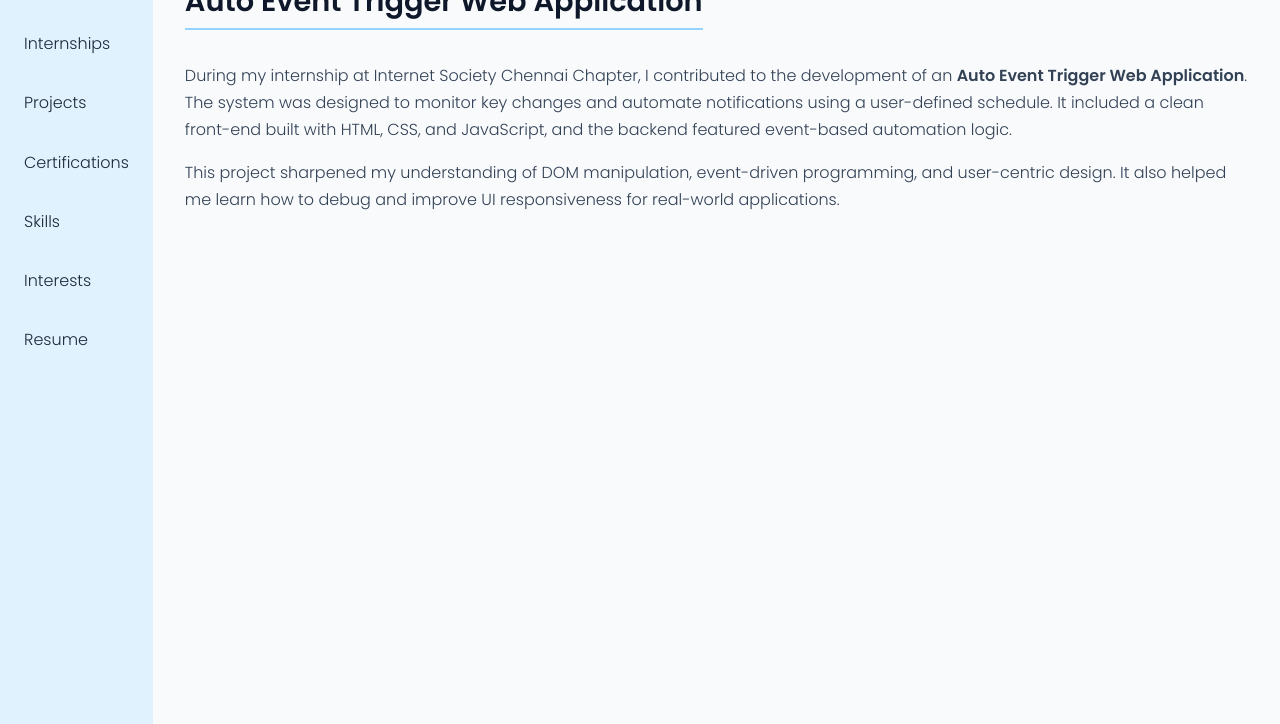
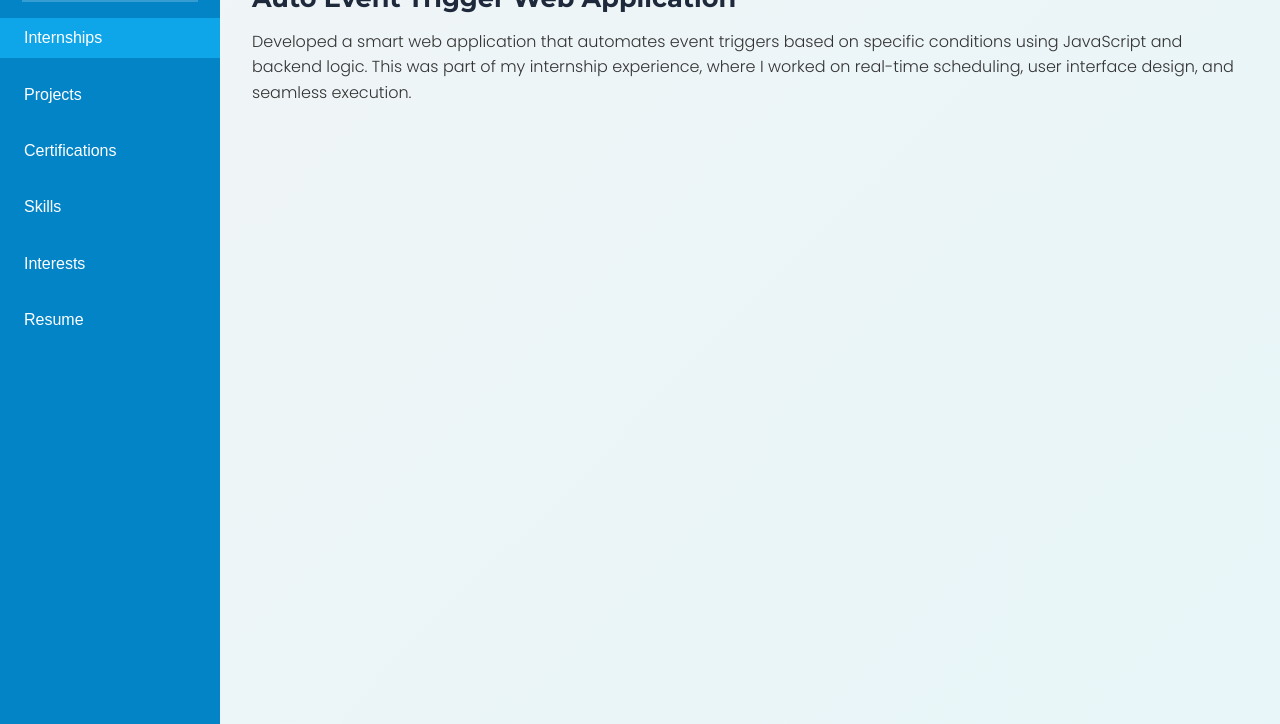
Before and after one commit to sathiya-shree/web, a plain HTML site: page details.html in a window 1280 px wide. Shown: the part 76-800 px from the top of the page. Drawn offline with Linux system fonts and the light colour scheme.

Commit message:
Update details.html

```diff
--- a/details.html
+++ b/details.html
@@ -3,179 +3,179 @@
 <head>
   <meta charset="UTF-8" />
   <meta name="viewport" content="width=device-width, initial-scale=1.0"/>
-  <title>Explore My Work</title>
-  <link href="https://fonts.googleapis.com/css2?family=Poppins:wght@300;600&display=swap" rel="stylesheet" />
+  <title>My Work</title>
+  <link href="https://fonts.googleapis.com/css2?family=Poppins:wght@300;600&family=Montserrat:wght@700&display=swap" rel="stylesheet">
   <style>
     body {
+      margin: 0;
       font-family: 'Poppins', sans-serif;
-      background: #f3f4f6;
+      background: linear-gradient(135deg, #f3f4f6, #e0f7fa);
+      background-size: 200% 200%;
+      animation: gradientBG 6s ease infinite;
       color: #333;
-      margin: 0;
-      padding: 0;
-      display: flex;
-      height: 100vh;
-      overflow: hidden;
     }
 
-    .sidebar {
-      width: 240px;
-      background: #e0f2fe;
-      padding: 1.5rem 1rem;
-      box-shadow: 2px 0 5px rgba(0,0,0,0.05);
-      transition: all 0.3s ease;
+    @keyframes gradientBG {
+      0% { background-position: 0% 50%; }
+      50% { background-position: 100% 50%; }
+      100% { background-position: 0% 50%; }
     }
 
-    .sidebar h3 {
-      margin-bottom: 1.5rem;
-      font-size: 1.3rem;
-      color: #0284c7;
-      text-align: center;
+    .layout {
+      display: flex;
+      min-height: 100vh;
     }
 
-    .sidebar ul {
-      list-style: none;
-      padding: 0;
+    nav {
+      width: 220px;
+      background: #0284c7;
+      color: white;
+      padding-top: 2rem;
+      display: flex;
+      flex-direction: column;
+      align-items: flex-start;
+      gap: 1rem;
     }
 
-    .sidebar li {
-      margin-bottom: 1.2rem;
-      cursor: pointer;
-      font-weight: 500;
-      padding: 0.4rem 0.5rem;
-      border-radius: 8px;
-      color: #1e293b;
-      transition: background 0.3s, transform 0.2s;
+    nav h2 {
+      font-size: 1.4rem;
+      margin: 0 auto;
+      font-family: 'Montserrat', sans-serif;
+      padding-bottom: 1rem;
+      border-bottom: 2px solid rgba(255,255,255,0.2);
+      width: 80%;
     }
 
-    .sidebar li:hover {
-      background: #bae6fd;
-      transform: translateX(5px);
-      color: #0ea5e9;
+    nav button {
+      background: none;
+      border: none;
+      color: white;
+      padding: 0.7rem 1.5rem;
+      width: 100%;
+      text-align: left;
+      font-size: 1rem;
+      cursor: pointer;
+      transition: background 0.3s;
     }
 
-    .content {
-      flex-grow: 1;
-      padding: 2rem;
-      overflow-y: auto;
-      background: #f8fafc;
-      transition: background 0.4s ease-in-out;
+    nav button:hover,
+    nav button.active {
+      background: #0ea5e9;
     }
 
-    .content-section {
-      display: none;
-      opacity: 0;
-      transform: translateY(20px);
-      transition: opacity 0.5s ease, transform 0.5s ease;
+    main {
+      flex: 1;
+      padding: 2rem;
+      animation: fadeInMain 1s ease;
     }
 
-    .content-section.active {
-      display: block;
-      opacity: 1;
-      transform: translateY(0);
+    @keyframes fadeInMain {
+      from { opacity: 0; transform: translateY(10px); }
+      to { opacity: 1; transform: translateY(0); }
     }
 
-    h2 {
-      color: #0f172a;
-      margin-bottom: 1rem;
-      font-size: 1.8rem;
-      border-bottom: 2px solid #94d2ff;
-      display: inline-block;
-      padding-bottom: 0.3rem;
+    section {
+      display: none;
     }
 
-    p, li {
-      line-height: 1.7;
-      font-size: 1rem;
-      color: #334155;
+    section.active {
+      display: block;
     }
 
-    ul {
-      padding-left: 1.2rem;
+    h3 {
+      font-family: 'Montserrat', sans-serif;
+      color: #1e293b;
+      font-size: 1.6rem;
+      margin-bottom: 1rem;
     }
 
-    a {
-      color: #0284c7;
-      text-decoration: none;
-    }
-
-    a:hover {
-      text-decoration: underline;
+    p {
+      line-height: 1.6;
+      font-size: 1rem;
     }
   </style>
 </head>
 <body>
-  <div class="sidebar">
-    <h3>My Work</h3>
-    <ul>
-      <li onclick="showSection('internships')">Internships</li>
-      <li onclick="showSection('projects')">Projects</li>
-      <li onclick="showSection('certifications')">Certifications</li>
-      <li onclick="showSection('skills')">Skills</li>
-      <li onclick="showSection('interests')">Interests</li>
-      <li onclick="showSection('resume')">Resume</li>
-    </ul>
-  </div>
+  <div class="layout">
+    <nav>
+      <h2>Explore</h2>
+      <button class="tab-btn active" data-target="internships">Internships</button>
+      <button class="tab-btn" data-target="projects">Projects</button>
+      <button class="tab-btn" data-target="certifications">Certifications</button>
+      <button class="tab-btn" data-target="skills">Skills</button>
+      <button class="tab-btn" data-target="interests">Interests</button>
+      <button class="tab-btn" data-target="resume">Resume</button>
+    </nav>
 
-  <div class="content">
-    <div id="internships" class="content-section active">
-      <h2>Auto Event Trigger Web Application</h2>
-      <p>
-        During my internship at Internet Society Chennai Chapter, I contributed to the development of an <strong>Auto Event Trigger Web Application</strong>. The system was designed to monitor key changes and automate notifications using a user-defined schedule. It included a clean front-end built with HTML, CSS, and JavaScript, and the backend featured event-based automation logic.
-      </p>
-      <p>
-        This project sharpened my understanding of DOM manipulation, event-driven programming, and user-centric design. It also helped me learn how to debug and improve UI responsiveness for real-world applications.
-      </p>
-    </div>
+    <main>
+      <section id="internships" class="active">
+        <h3>Auto Event Trigger Web Application</h3>
+        <p>
+          Developed a smart web application that automates event triggers based on specific conditions using JavaScript and backend logic.
+          This was part of my internship experience, where I worked on real-time scheduling, user interface design, and seamless execution.
+        </p>
+      </section>
 
-    <div id="projects" class="content-section">
-      <h2>Projects</h2>
-      <ul>
-        <li>Portfolio Website</li>
-        <li>To-Do List App</li>
-        <li>Weather App (Coming soon)</li>
-      </ul>
-    </div>
+      <section id="projects">
+        <h3>Projects</h3>
+        <p>
+          - Portfolio Website<br>
+          - To-Do List Application<br>
+          - Weather App (In Progress)<br>
+          Built with HTML, CSS, and JavaScript — focused on clean design and interactive user experience.
+        </p>
+      </section>
 
-    <div id="certifications" class="content-section">
-      <h2>Certifications</h2>
-      <ul>
-        <li>HTML for Programmers</li>
-        <li>Spark AR Certification</li>
-        <li>Cybersecurity Fundamentals</li>
-        <li>ISRO Online Training Program</li>
-      </ul>
-    </div>
+      <section id="certifications">
+        <h3>Certifications</h3>
+        <p>
+          - HTML for Programmers<br>
+          - Spark AR by Meta<br>
+          - Cyber Security Fundamentals<br>
+          - Web Development Workshop<br>
+          - ISRO Online Training Program<br>
+        </p>
+      </section>
 
-    <div id="skills" class="content-section">
-      <h2>Skills</h2>
-      <ul>
-        <li>Programming: Java, C++, HTML, CSS, MySQL</li>
-        <li>Creative Writing & Social Media Management</li>
-        <li>Time Management & Team Collaboration</li>
-      </ul>
-    </div>
+      <section id="skills">
+        <h3>Skills</h3>
+        <p>
+          - Web Development (HTML, CSS, JavaScript)<br>
+          - Java, C++, MySQL<br>
+          - Creative Writing, Social Media Management<br>
+          - Time Management, Team Collaboration<br>
+        </p>
+      </section>
 
-    <div id="interests" class="content-section">
-      <h2>Interests</h2>
-      <p>
-        I'm passionate about writing poems and books, reviewing literature, and exploring visual storytelling. I enjoy experimenting with design tools and enhancing digital content experiences.
-      </p>
-    </div>
+      <section id="interests">
+        <h3>Interests</h3>
+        <p>
+          Passionate about poetry, book reviewing, minimal design, and using tech for storytelling. I love merging technology with creativity to build meaningful experiences.
+        </p>
+      </section>
 
-    <div id="resume" class="content-section">
-      <h2>Resume</h2>
-      <p><a href="your-resume-link.pdf" target="_blank">Click here to view/download my resume</a></p>
-    </div>
+      <section id="resume">
+        <h3>Resume</h3>
+        <p>
+          <a href="your-resume-link.pdf" target="_blank">Click here to view or download my resume</a>
+        </p>
+      </section>
+    </main>
   </div>
 
   <script>
-    function showSection(id) {
-      const sections = document.querySelectorAll('.content-section');
-      sections.forEach(section => {
-        section.classList.remove('active');
+    const buttons = document.querySelectorAll('.tab-btn');
+    const sections = document.querySelectorAll('main section');
+
+    buttons.forEach(btn => {
+      btn.addEventListener('click', () => {
+        buttons.forEach(b => b.classList.remove('active'));
+        sections.forEach(sec => sec.classList.remove('active'));
+
+        btn.classList.add('active');
+        document.getElementById(btn.dataset.target).classList.add('active');
       });
-      document.getElementById(id).classList.add('active');
-    }
+    });
   </script>
 </body>
 </html>
```
